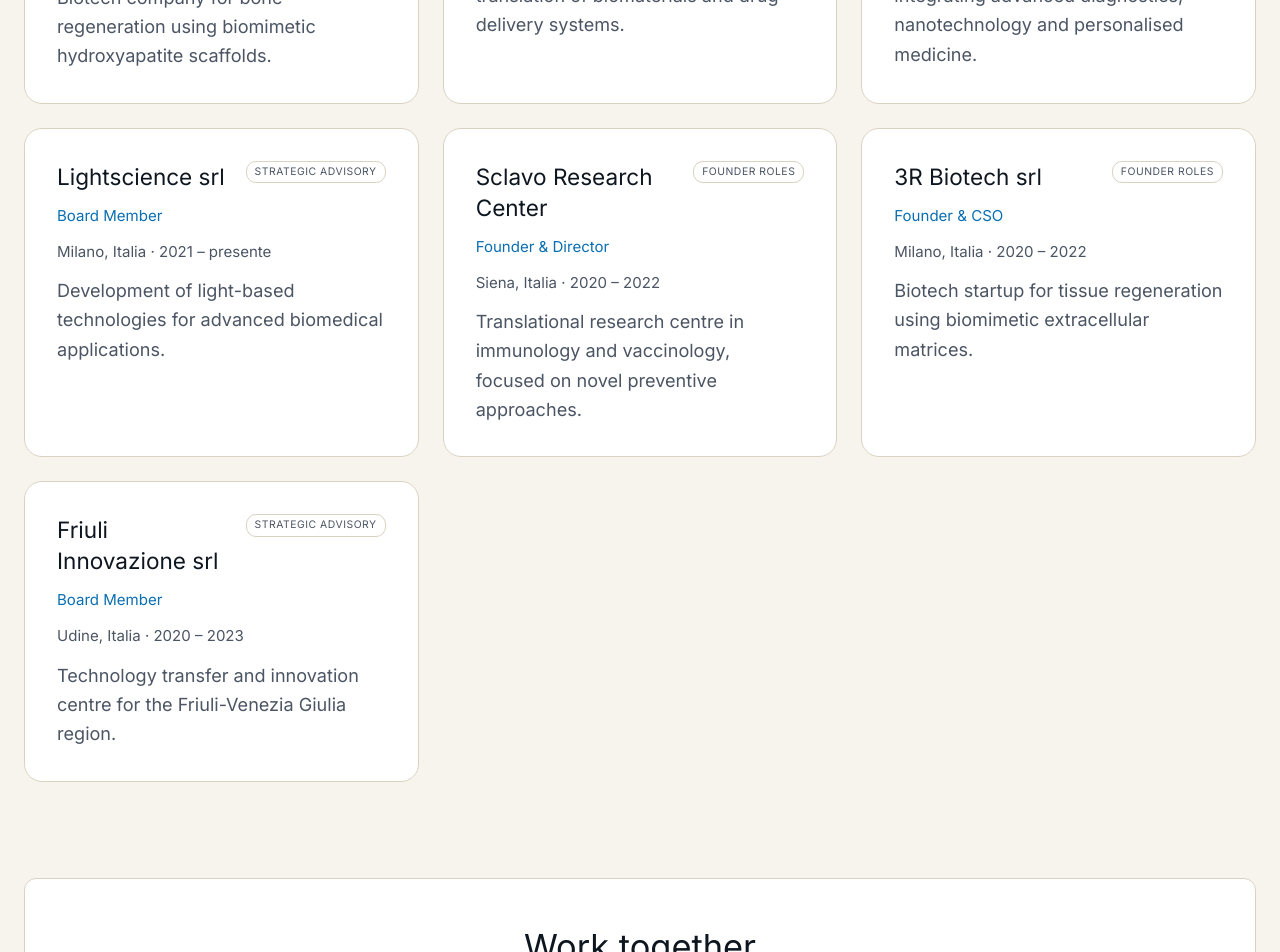
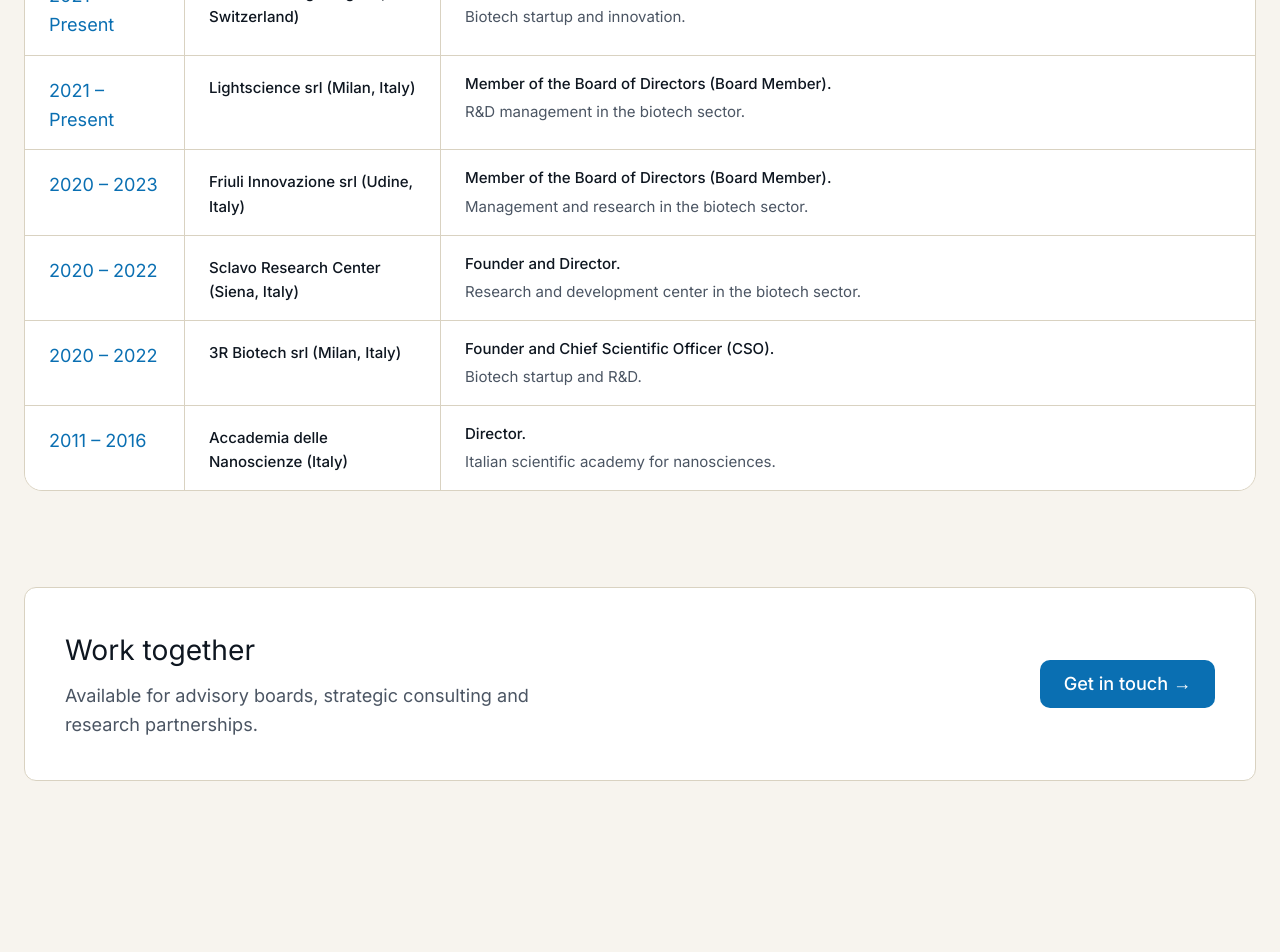
Before and after one commit to marcotempera23/SITO-ENNIO, a Next.js app in the folder enniotasciotti/: page /en/ventures in a window 1280 px wide. Shown: the part 1360-2312 px from the top of the page. Built offline with nearby package versions, Linux system fonts and the light colour scheme; no server answers.

Commit message:
feat: update ventures page with entrepreneurial vision section and detailed business roles timeline

```diff
--- a/enniotasciotti/app/[locale]/ventures/page.tsx
+++ b/enniotasciotti/app/[locale]/ventures/page.tsx
@@ -2,7 +2,13 @@
 import { Link } from '@/i18n/navigation';
 import { SectionHeading } from '@/components/shared/section-heading';
 import { buildMetadata } from '@/lib/seo';
-import ventures from '@/content/ventures.json';
+
+interface VentureRole {
+  period: string;
+  org: string;
+  role: string;
+  activity: string;
+}
 
 interface PageProps {
   params: Promise<{ locale: string }>;
@@ -17,7 +23,7 @@
 export default async function VenturesPage({ params }: PageProps) {
   const { locale } = await params;
   const t = await getTranslations({ locale, namespace: 'ventures' });
-  const isIT = locale === 'it';
+  const roles = t.raw('roles') as VentureRole[];
 
   return (
     <div className="pt-28 pb-24">
@@ -43,73 +49,48 @@
             <p className="text-step-0 leading-relaxed text-[var(--color-text-muted)]">
               {t('vision.body3')}
             </p>
+            <p className="text-step-0 leading-relaxed text-[var(--color-text-muted)]">
+              {t('startupsIntro')}
+            </p>
           </div>
         </section>
 
-        {/* Startups & Board Roles */}
+        {/* Detailed Business Roles Timeline */}
         <section className="mt-20 border-t border-[var(--color-border)] pt-16">
-          <h2 className="font-display text-step-3 font-light text-[var(--color-text)] mb-4">
-            {t('startupsTitle')}
+          <h2 className="font-display text-step-3 font-light text-[var(--color-text)] mb-10">
+            {t('detailTitle')}
           </h2>
-          <p className="text-step-0 leading-relaxed text-[var(--color-text-muted)] max-w-4xl mb-12">
-            {t('startupsIntro')}
-          </p>
-
-          <div className="grid gap-6 md:grid-cols-2 lg:grid-cols-3">
-            {ventures.map((v) => (
-              <article
-                key={v.id}
-                className="border border-[var(--color-border)] rounded-lg bg-[var(--color-surface)] p-8 flex flex-col gap-3 hover:border-[var(--color-accent)] transition-colors"
-              >
-                <div className="flex items-start justify-between gap-4">
-                  <h3 className="font-display text-step-1 font-light leading-snug text-[var(--color-text)]">
-                    {v.name}
-                  </h3>
-                  <span className="shrink-0 font-mono text-[0.65rem] uppercase tracking-wider px-2 py-0.5 rounded border border-[var(--color-border)] text-[var(--color-text-muted)]">
-                    {v.type === 'founded' ? t('founded') : t('advisory')}
-                  </span>
+          <div className="space-y-0 divide-y divide-[var(--color-border)] border border-[var(--color-border)] rounded-lg overflow-hidden">
+            {roles.map((item, i) => (
+              <div key={i} className="grid md:grid-cols-[10rem_16rem_1fr] bg-[var(--color-surface)]">
+                <div className="px-6 py-4 border-b md:border-b-0 md:border-r border-[var(--color-border)] flex items-start pt-5">
+                  <span className="font-mono text-step--2 text-[var(--color-accent)]">{item.period}</span>
                 </div>
-
-                <p className="font-mono text-step--1 text-[var(--color-accent)]">
-                  {isIT ? v.role_it : v.role_en}
-                </p>
-
-                <p className="text-step--1 text-[var(--color-text-muted)]">
-                  {v.location}
-                  {' · '}
-                  {v.years}
-                </p>
-
-                <p className="text-step-0 leading-relaxed text-[var(--color-text-muted)] flex-1">
-                  {isIT ? v.desc_it : v.desc_en}
-                </p>
-
-                {v.url && (
-                  <a
-                    href={v.url}
-                    target="_blank"
-                    rel="noopener noreferrer"
-                    className="inline-flex items-center gap-1 text-step--1 text-[var(--color-accent)] hover:underline"
-                  >
-                    {t('visitWebsite')} →
-                  </a>
-                )}
-              </article>
+                <div className="px-6 py-4 border-b md:border-b-0 md:border-r border-[var(--color-border)] flex items-start pt-5">
+                  <span className="font-mono text-step--1 font-medium text-[var(--color-text)]">{item.org}</span>
+                </div>
+                <div className="px-6 py-4 flex flex-col gap-1">
+                  <span className="text-step--1 font-medium text-[var(--color-text)]">{item.role}</span>
+                  <span className="text-step--1 text-[var(--color-text-muted)]">{item.activity}</span>
+                </div>
+              </div>
             ))}
           </div>
         </section>
 
-        {/* Consulting / Advisory CTA */}
-        <div className="mt-24 border border-[var(--color-border)] rounded-xl bg-[var(--color-surface)] p-10 text-center">
-          <p className="font-display text-step-3 font-light text-[var(--color-text)]">
-            {t('cta.title')}
-          </p>
-          <p className="mt-3 text-step-0 max-w-xl mx-auto leading-relaxed text-[var(--color-text-muted)]">
-            {t('cta.body')}
-          </p>
+        {/* CTA */}
+        <div className="mt-24 border border-[var(--color-border)] rounded-xl bg-[var(--color-surface)] p-10 flex flex-col md:flex-row items-start md:items-center justify-between gap-8">
+          <div>
+            <p className="font-display text-step-2 font-light text-[var(--color-text)]">
+              {t('cta.title')}
+            </p>
+            <p className="mt-2 text-step-0 leading-relaxed max-w-lg text-[var(--color-text-muted)]">
+              {t('cta.body')}
+            </p>
+          </div>
           <Link
-            href="/consultancy"
-            className="mt-6 inline-flex h-12 items-center rounded-md bg-[var(--color-accent)] px-6 text-step-0 font-medium text-white transition-colors hover:opacity-90"
+            href="/contact"
+            className="shrink-0 inline-flex h-12 items-center rounded-md bg-[var(--color-accent)] px-6 text-step-0 font-medium text-white transition-colors hover:opacity-90"
           >
             {t('cta.button')} →
           </Link>
```
Also changed, not shown: enniotasciotti/messages/en.json, enniotasciotti/messages/it.json.
